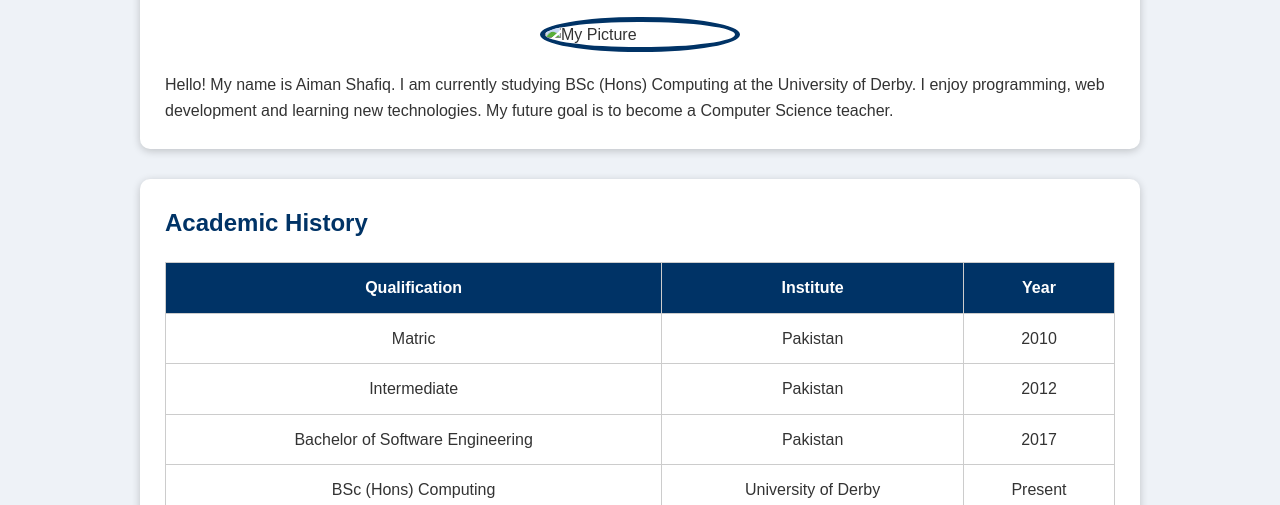
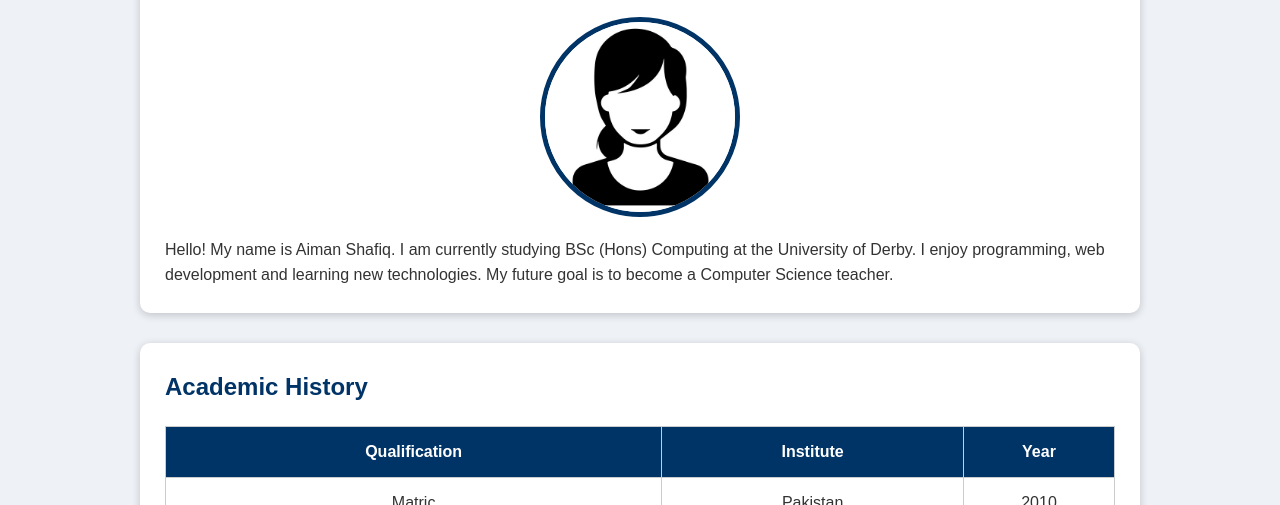
Before and after one commit to Aimansaleem/endofact3, a plain HTML site: page index.html in a window 1280 px wide. Shown: the part 295-800 px from the top of the page. Drawn offline with Linux system fonts and the light colour scheme.

Commit message:
Update index.html

```diff
--- a/index.html
+++ b/index.html
@@ -26,7 +26,7 @@
 
 <h2>About Me</h2>
 
-<img src="images/profile.jpg" alt="My Picture" class="profile">
+<img src="profile.jpg" alt="My Picture" class="profile">
 
 <p>
 Hello! My name is Aiman Shafiq. I am currently studying BSc (Hons)
```
